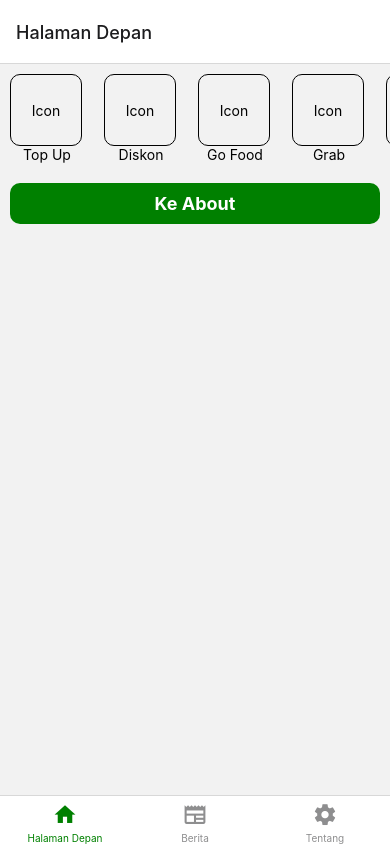
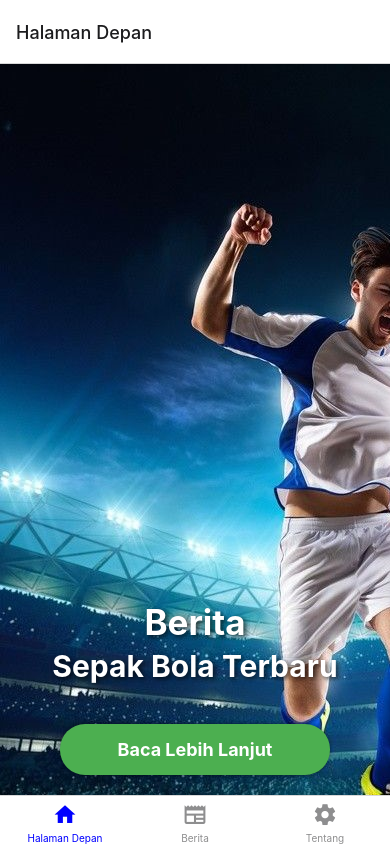
Before and after one commit to MOH-WAKID/UTS-MOBILE_PROGRAMMING-KABAR_BOLA, a React Native app: screen / in a window 390 px wide. Built offline with nearby package versions, Linux system fonts and the light colour scheme.

Commit message:
Memberikan ImageBackgroud pada Menu Halaman Depan, Merubah Warna Navigasi, Memberi Teks Pada Menu Halaman Depan Sekaligus Merubah Ukuran Teks, Memberi Teks/Informasi Bola Pada Menu Berita, dan Memberikan Informasi pada Menu Tentang

```diff
--- a/src/App.jsx
+++ b/src/App.jsx
@@ -13,7 +13,7 @@ const Tabs = createBottomTabNavigator();
 
 const MenuTab = () => {
   return (
-    <Tabs.Navigator screenOptions={{tabBarActiveTintColor: 'green'}}>
+    <Tabs.Navigator screenOptions={{tabBarActiveTintColor: 'blue'}}>
       <Tabs.Screen
         name="Halaman Depan"
         component={Home}
--- a/src/component/IconMenu.jsx
+++ /dev/null
@@ -1,38 +0,0 @@
-import {StyleSheet, Text, View, TouchableOpacity} from 'react-native';
-import React from 'react';
-
-const IconMenu = ({label}) => {
-  return (
-    <TouchableOpacity style={styles.container}>
-      <View style={styles.box}>
-        <Text style={styles.textIcon}>Icon</Text>
-      </View>
-      <Text style={styles.textIcon}>{label}</Text>
-    </TouchableOpacity>
-  );
-};
-
-export default IconMenu;
-
-const styles = StyleSheet.create({
-  container: {
-    //borderWidth: 1,
-    margin: 5,
-    padding: 5,
-    width: 84,
-    justifyContent: 'center',
-    alignContent: 'center',
-  },
-  box: {
-    borderWidth: 1,
-    width: 72,
-    height: 72,
-    justifyContent: 'center',
-    alignItems: 'center',
-    borderRadius: 10,
-  },
-  textIcon: {
-    color: 'black',
-    textAlign: 'center',
-  },
-});
--- a/src/screens/Berita.jsx
+++ b/src/screens/Berita.jsx
@@ -1,13 +1,12 @@
 import {StyleSheet, Text, View, FlatList, TouchableOpacity} from 'react-native';
 import React from 'react';
-import IconMenu from '../component/IconMenu';
 
 const Data = [
-  {id: 1, label: 'Top Up'},
-  {id: 2, label: 'Diskon'},
-  {id: 3, label: 'Go Food'},
-  {id: 4, label: 'Grab'},
-  {id: 5, label: 'Gojek'},
+  {id: 1, title: 'Full Drama, Timnas Jepang U-23 Juara Piala Asia U-23 2024'},
+  {id: 2, title: 'Shin Tae-yong: Timnas Indonesia U-23 Sudah Melakukan Yang Terbaik'},
+  {id: 3, title: 'Hasil Piala Asia U-23 2024, Irak U-23 vs Indonesia U-23: Skor 2-1 (AET)'},
+  {id: 4, title: 'Selamat, Parma Promosi ke Serie A Lagi!'},
+  {id: 5, title: 'Como, Klub Milik Orang Indoenesia yang Selangkah Lagi Promosi ke Serie A'},
 ];
 
 const Home = ({navigation}) => {
@@ -15,17 +14,23 @@ const Home = ({navigation}) => {
     <View>
       <FlatList
         data={Data}
-        renderItem={({item}) => <IconMenu label={item.label} />}
-        horizontal={true}
+        renderItem={({item}) => <NewsItem title={item.title} />}
+        keyExtractor={(item) => item.id.toString()}
       />
       <TouchableOpacity
-        onPress={() => navigation.navigate('About')}
+        onPress={() => navigation.navigate('Tentang')}
         style={styles.btn}>
-        <Text style={styles.txt}>Ke About</Text>
+        <Text style={styles.txt}>Ke Tentang</Text>
       </TouchableOpacity>
     </View>
   );
 };
+
+const NewsItem = ({title}) => (
+  <View style={styles.newsContainer}>
+    <Text style={styles.newsTitle}>{title}</Text>
+  </View>
+);
 
 export default Home;
 
@@ -43,4 +48,14 @@ const styles = StyleSheet.create({
     fontWeight: 'bold',
     color: 'white',
   },
+  newsContainer: {
+    padding: 10,
+    borderBottomWidth: 1,
+    borderBottomColor: '#ccc',
+  },
+  newsTitle: {
+    fontSize: 16,
+    fontWeight: 'bold',
+    color: 'black',
+  },
 });
--- a/src/screens/Depan.jsx
+++ b/src/screens/Depan.jsx
@@ -1,46 +1,74 @@
-import {StyleSheet, Text, View, FlatList, TouchableOpacity} from 'react-native';
+import { StyleSheet, Text, View, TouchableOpacity, ImageBackground } from 'react-native';
 import React from 'react';
-import IconMenu from '../component/IconMenu';
+import Style from '../component/IconMenu';
 
-const Data = [
-  {id: 1, label: 'Top Up'},
-  {id: 2, label: 'Diskon'},
-  {id: 3, label: 'Go Food'},
-  {id: 4, label: 'Grab'},
-  {id: 5, label: 'Gojek'},
-];
+const Home = ({ navigation }) => {
+  return (
+    <View style={styles.container}>
+      <ImageBackground source={require('../assets/Timnas.jpeg')} style={styles.background}>
+        <View style={styles.content}>
+          <Text style={styles.pageTitle}>Berita</Text>
+          <Text style={styles.pageSubtitle}>Sepak Bola Terbaru</Text>
 
-const Home = ({navigation}) => {
-  return (
-    <View>
-      <FlatList
-        data={Data}
-        renderItem={({item}) => <IconMenu label={item.label} />}
-        horizontal={true}
-      />
-      <TouchableOpacity
-        onPress={() => navigation.navigate('About')}
-        style={styles.btn}>
-        <Text style={styles.txt}>Ke About</Text>
-      </TouchableOpacity>
+        </View>
+        <TouchableOpacity
+          onPress={() => navigation.navigate('Berita')}
+          style={styles.btn}>
+          <Text style={styles.btnText}>Baca Lebih Lanjut</Text>
+        </TouchableOpacity>
+      </ImageBackground>
     </View>
   );
 };
 
-export default Home;
-
 const styles = StyleSheet.create({
+  container: {
+    flex: 1,
+  },
+  background: {
+    flex: 1,
+    justifyContent: 'center',
+    paddingHorizontal: 20,
+  },
+  content: {
+    flex: 1,
+    justifyContent: 'flex-end',
+    alignItems: 'center',
+  },
+  pageTitle: {
+    fontSize: 35,
+    fontWeight: 'bold',
+    color: 'white',
+    textShadowColor: 'rgba(0, 0, 0, 0.75)',
+    textShadowOffset: { width: 2, height: 2 },
+    textShadowRadius: 5,
+    marginBottom: 5,
+  },
+  pageSubtitle: {
+    fontSize: 30,
+    fontWeight: 'bold',
+    color: 'white',
+    textShadowColor: 'rgba(0, 0, 0, 0.75)',
+    textShadowOffset: { width: 2, height: 2 },
+    textShadowRadius: 5,
+    marginBottom: 20,
+  },
   btn: {
-    margin: 10,
-    padding: 10,
+    marginVertical: 20,
+    marginHorizontal: 40,
+    padding: 15,
     justifyContent: 'center',
     alignItems: 'center',
-    borderRadius: 10,
-    backgroundColor: 'green',
+    borderRadius: 25,
+    backgroundColor: '#4CAF50',
+    shadowOpacity: 0.5,
+    shadowRadius: 5,
   },
-  txt: {
+  btnText: {
     fontSize: 18,
     fontWeight: 'bold',
     color: 'white',
   },
 });
+
+export default Home;
--- a/src/screens/Tentang.jsx
+++ b/src/screens/Tentang.jsx
@@ -1,13 +1,34 @@
-import {StyleSheet, Text, View} from 'react-native'
-import React from 'react'
+import { StyleSheet, Text, View } from 'react-native';
+import React from 'react';
+
 const About = () => {
   return (
-    <View>
-      <Text>About</Text>
+    <View style={styles.container}>
+      <Text style={styles.title}>Tentang Aplikasi</Text>
+      <Text style={styles.description}>Aplikasi ini didedikasikan untuk para pecinta sepakbola yang ingin tetap update dengan berita terbaru, skor, dan informasi seputar dunia sepakbola.</Text>
     </View>
   );
 };
 
-export default About
+const styles = StyleSheet.create({
+  container: {
+    flex: 1,
+    justifyContent: 'center',
+    alignItems: 'center',
+    backgroundColor: '#f0f0f0',
+    paddingHorizontal: 20,
+  },
+  title: {
+    fontSize: 24,
+    fontWeight: 'bold',
+    color: '#333333',
+    marginBottom: 20,
+  },
+  description: {
+    fontSize: 16,
+    color: '#666666',
+    textAlign: 'center',
+  },
+});
 
-const styles = StyleSheet.create({})
+export default About;
```
Also changed, not shown: src/assets/Timnas.jpeg (added).
